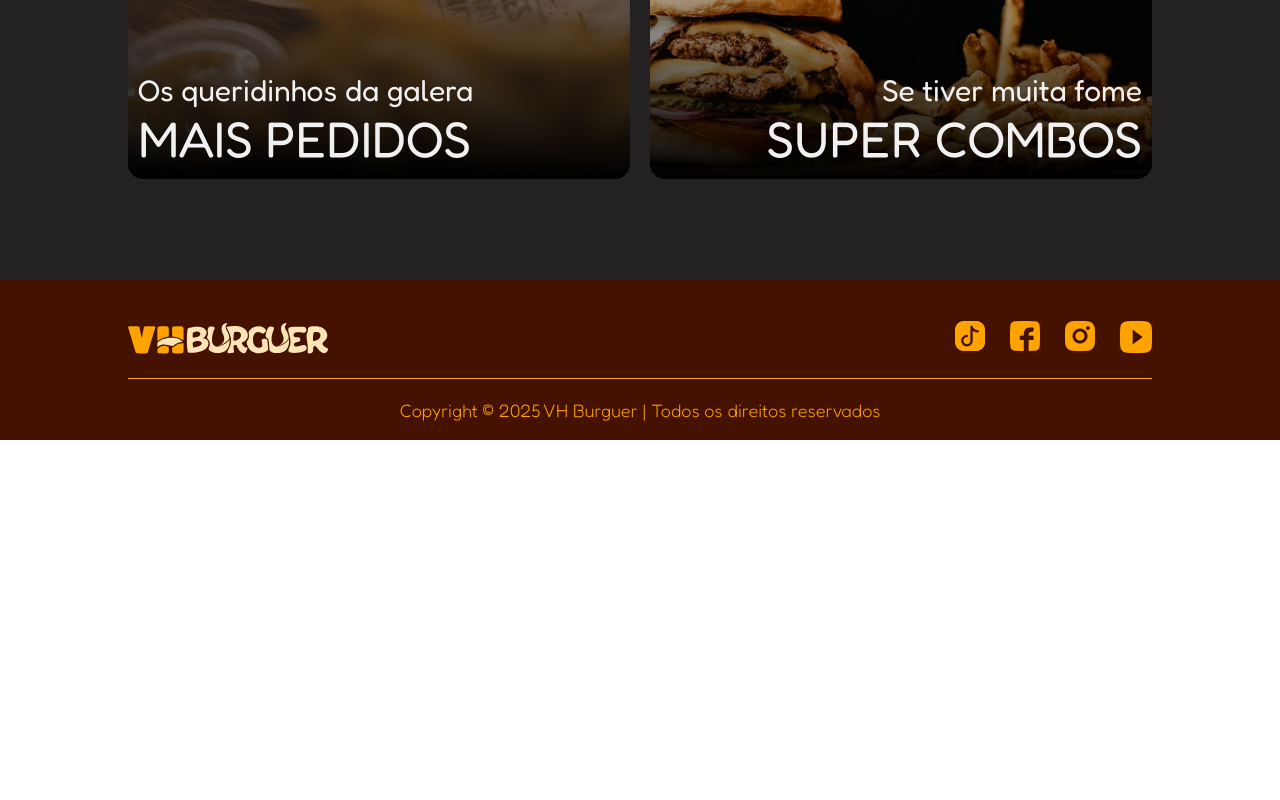
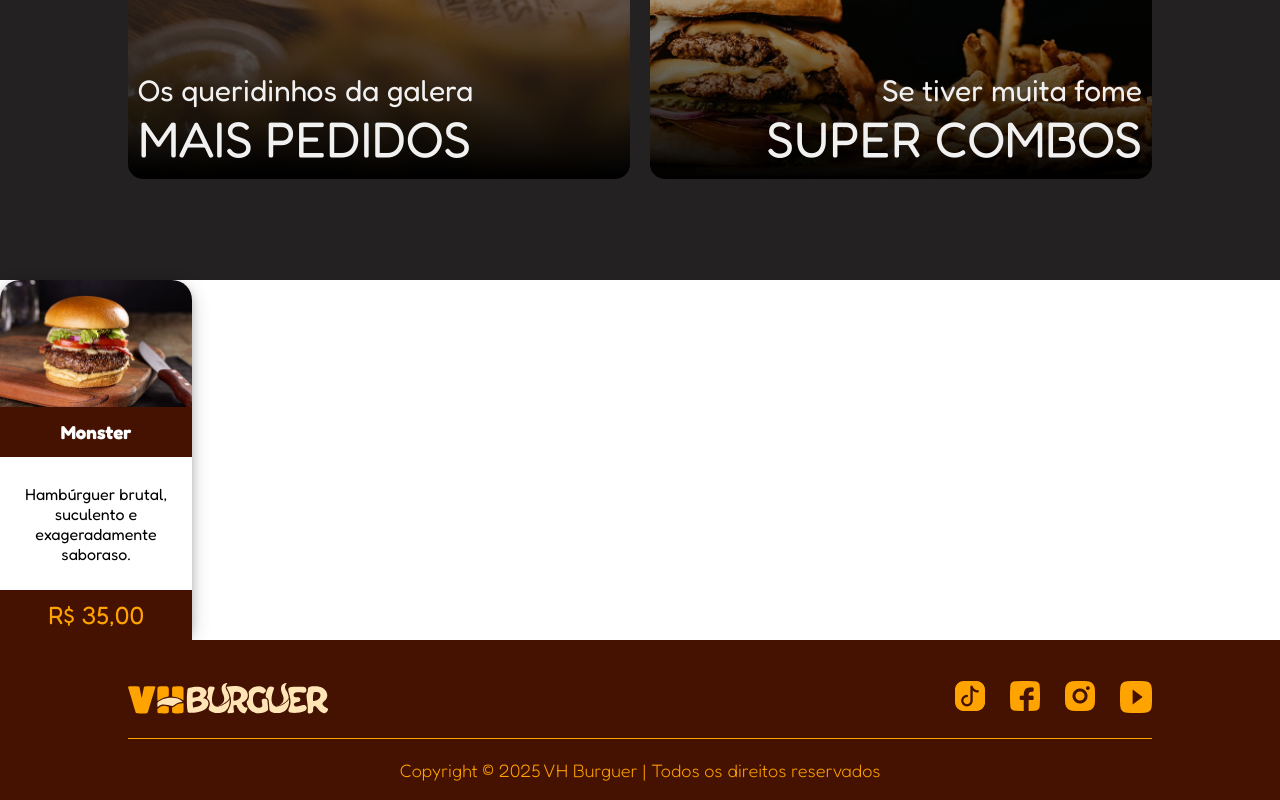
Before and after one commit to Raphael-Aljona/VH_Burguer, a Next.js app: page /home in a window 1280 px wide. Shown: the part 1240-2040 px from the top of the page. Before the commit the page ends 1680 px from the top, so only its background shows below. Built offline with nearby package versions, Linux system fonts and the light colour scheme.

Commit message:
Componente do card produto construido

```diff
--- /dev/null
+++ b/src/components/card-produto/card_produto.module.css
@@ -0,0 +1,53 @@
+.card{
+    height: 45vh;
+    width: 15vw;
+
+    display: flex;
+    border-radius: 20px;
+    justify-content: space-between;
+    align-items: center;
+    flex-direction: column;
+
+    box-shadow: 0 4px 8px 0 rgba(0, 0, 0, 0.2), 0 6px 20px 0 rgba(0, 0, 0, 0.19);
+}
+
+.img_texto{
+    display: flex;
+    flex-direction: column;
+    align-items: center;
+}
+
+.img_texto h3{
+    background-color: var(--vinho);
+    color: white;
+    width: 100%;
+    height: 50px;
+    text-align: center;
+    display: flex;
+    justify-content: center;
+    align-items: center;
+}
+
+.preco{
+    text-align: center;
+    color: var(--laranja-destaque);
+    background-color: var(--vinho);
+    width: 100%;
+    height: 50px;
+
+    display: flex;
+    justify-content: center;
+    align-items: center;
+
+    font-size: 25px;
+}
+
+.texto_card{
+    text-align: center;
+}
+
+.bgi{
+    object-fit: cover;
+    width: 100%;
+    border-radius: 20px 20px 0 0;
+}
--- /dev/null
+++ b/src/components/card-produto/card_produto.tsx
@@ -0,0 +1,19 @@
+import styles from "./card_produto.module.css"
+
+const card_produto = ()=>{
+    return(
+        <>
+            <article className={styles.card}>
+                <div className={styles.img_texto}>
+                    <img className={styles.bgi} src="/imgs/HamburguerAlcatraComBacon_1-scaled.png" alt=""/>
+                    <h3>Monster</h3>
+                </div>
+
+                <p className={styles.texto_card} >Hambúrguer brutal, suculento e exageradamente saboraso.</p>
+                <p className={styles.preco}>R$ 35,00</p>
+            </article>
+        </>
+    );
+}
+
+export default card_produto;
--- a/src/pages/home/index.tsx
+++ b/src/pages/home/index.tsx
@@ -1,6 +1,7 @@
 import Header from "@/components/header/header";
 import Footer from "@/components/footer/footer";
 import Button from "@/components/button/btn";
+import CardProduto from "@/components/card-produto/card_produto";
 
 import styles from "./home.module.css"
 
@@ -40,6 +41,7 @@ const Home = () => {
                         </div>
                     </div>
                 </section>
+                <CardProduto></CardProduto>
                 <section id={styles.cardapio}></section>
                 <section id={styles.unidades}></section>
             </main>
```
